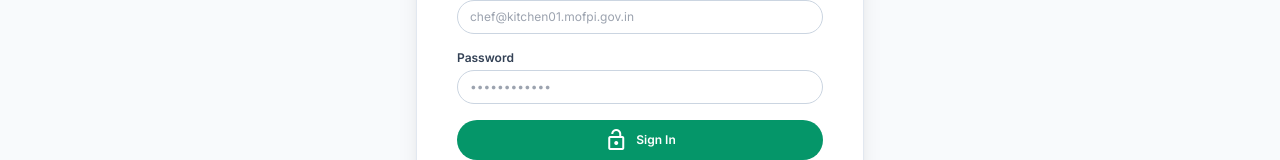
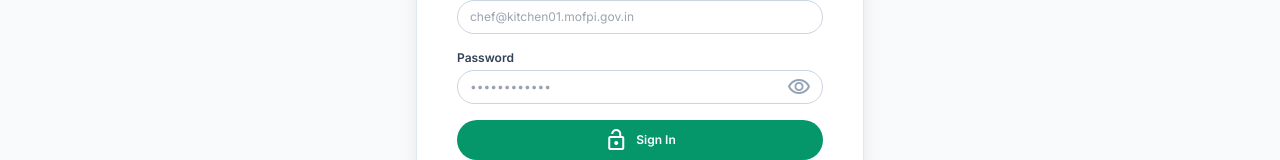
Before and after one commit to v-abhiramreddy/NOURISH_RELIEF_SIH26, a Next.js app: page / in a window 1280 px wide. Shown: the part 503-663 px from the top of the page. Built offline with nearby package versions, Linux system fonts and the light colour scheme; no server answers; the database is empty.

Commit message:
feat(ui): add show/hide password toggle and add overview navigation to all roles

```diff
--- a/src/components/AuthForm.tsx
+++ b/src/components/AuthForm.tsx
@@ -29,6 +29,7 @@ export default function AuthForm({ initialMode = 'signin' }: AuthFormProps) {
   const [mode, setMode] = useState<'signin' | 'signup'>(initialMode);
   const [email, setEmail] = useState('');
   const [password, setPassword] = useState('');
+  const [showPassword, setShowPassword] = useState(false);
   const [signInRole, setSignInRole] = useState<AppRole>('kitchen');
   const [selectedRole, setSelectedRole] = useState<AppRole>('kitchen');
   const [orgName, setOrgName] = useState('');
@@ -239,14 +240,27 @@ export default function AuthForm({ initialMode = 'signin' }: AuthFormProps) {
                 <label className="block text-xs font-semibold text-slate-700 dark:text-slate-300 mb-1">
                   Password
                 </label>
+                <div className="relative">
                   <input
-                  type="password"
+                    type={showPassword ? 'text' : 'password'}
                     required
                     value={password}
                     onChange={(e) => setPassword(e.target.value)}
                     placeholder="••••••••••••"
-                  className="w-full px-3 py-2 text-xs rounded-xl border border-slate-300 dark:border-slate-700 bg-white dark:bg-slate-800 text-slate-900 dark:text-white focus:ring-2 focus:ring-emerald-500 outline-hidden"
+                    className="w-full pl-3 pr-10 py-2 text-xs rounded-xl border border-slate-300 dark:border-slate-700 bg-white dark:bg-slate-800 text-slate-900 dark:text-white focus:ring-2 focus:ring-emerald-500 outline-hidden"
                   />
+                  <button
+                    type="button"
+                    onClick={() => setShowPassword(!showPassword)}
+                    className="absolute inset-y-0 right-0 pr-3 flex items-center text-slate-400 hover:text-slate-600 dark:hover:text-slate-200 transition-colors"
+                    aria-label={showPassword ? 'Hide password' : 'Show password'}
+                    title={showPassword ? 'Hide password' : 'Show password'}
+                  >
+                    <span className="material-symbols-outlined text-[18px]">
+                      {showPassword ? 'visibility_off' : 'visibility'}
+                    </span>
+                  </button>
+                </div>
               </div>
 
               <button
@@ -318,15 +332,28 @@ export default function AuthForm({ initialMode = 'signin' }: AuthFormProps) {
                 <label className="block text-xs font-semibold text-slate-700 dark:text-slate-300 mb-1">
                   Password
                 </label>
+                <div className="relative">
                   <input
-                  type="password"
+                    type={showPassword ? 'text' : 'password'}
                     required
                     minLength={6}
                     value={password}
                     onChange={(e) => setPassword(e.target.value)}
                     placeholder="Minimum 6 characters"
-                  className="w-full px-3 py-2 text-xs rounded-xl border border-slate-300 dark:border-slate-700 bg-white dark:bg-slate-800 text-slate-900 dark:text-white focus:ring-2 focus:ring-emerald-500 outline-hidden"
+                    className="w-full pl-3 pr-10 py-2 text-xs rounded-xl border border-slate-300 dark:border-slate-700 bg-white dark:bg-slate-800 text-slate-900 dark:text-white focus:ring-2 focus:ring-emerald-500 outline-hidden"
                   />
+                  <button
+                    type="button"
+                    onClick={() => setShowPassword(!showPassword)}
+                    className="absolute inset-y-0 right-0 pr-3 flex items-center text-slate-400 hover:text-slate-600 dark:hover:text-slate-200 transition-colors"
+                    aria-label={showPassword ? 'Hide password' : 'Show password'}
+                    title={showPassword ? 'Hide password' : 'Show password'}
+                  >
+                    <span className="material-symbols-outlined text-[18px]">
+                      {showPassword ? 'visibility_off' : 'visibility'}
+                    </span>
+                  </button>
+                </div>
               </div>
 
               <div>
--- a/src/components/DemoRoleSwitcher.tsx
+++ b/src/components/DemoRoleSwitcher.tsx
@@ -200,11 +200,11 @@ export default function DemoRoleSwitcher() {
   // COURIER: Dashboard, Courier, Proof, Impact (Hide: Forecast, Kitchen, NGO)
   // ADMIN / PLATFORM MANAGER: All operational & audit links
   const ROLE_NAV_ITEMS: Record<string, string[]> = {
-    kitchen: ['dashboard', 'forecast', 'kitchen', 'impact'],
-    ngo: ['dashboard', 'ngo', 'impact'],
-    courier: ['dashboard', 'courier', 'proof', 'impact'],
-    admin: ['dashboard', 'forecast', 'kitchen', 'ngo', 'courier', 'proof', 'impact'],
-    platform_manager: ['dashboard', 'forecast', 'kitchen', 'ngo', 'courier', 'proof', 'impact'],
+    kitchen: ['dashboard', 'overview', 'forecast', 'kitchen', 'impact'],
+    ngo: ['dashboard', 'overview', 'ngo', 'impact'],
+    courier: ['dashboard', 'overview', 'courier', 'proof', 'impact'],
+    admin: ['dashboard', 'overview', 'forecast', 'kitchen', 'ngo', 'courier', 'proof', 'impact'],
+    platform_manager: ['dashboard', 'overview', 'forecast', 'kitchen', 'ngo', 'courier', 'proof', 'impact'],
   };
 
   const allNavItems = [
@@ -214,6 +214,14 @@ export default function DemoRoleSwitcher() {
       href: role ? `/dashboard/${role === 'platform_manager' ? 'admin' : role}` : '/dashboard',
       isActive: (p: string) => p === '/dashboard' || p.startsWith('/dashboard'),
       activeClass: 'bg-slate-600 text-white shadow-xs',
+      inactiveClass: 'text-slate-300 hover:text-white hover:bg-slate-700/50',
+    },
+    {
+      id: 'overview',
+      label: 'Overview',
+      href: '/overview',
+      isActive: (p: string) => p === '/overview',
+      activeClass: 'bg-emerald-600 text-white shadow-xs',
       inactiveClass: 'text-slate-300 hover:text-white hover:bg-slate-700/50',
     },
     {
```
Lines whose indentation alone changed are shown as unchanged.
